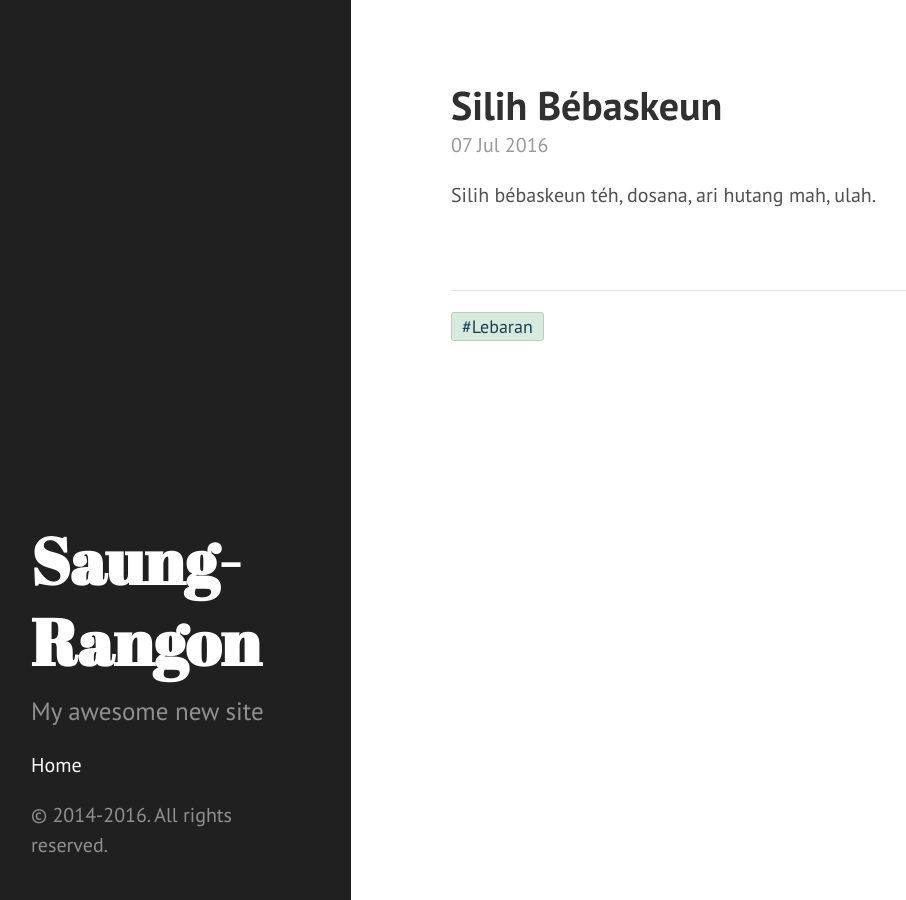
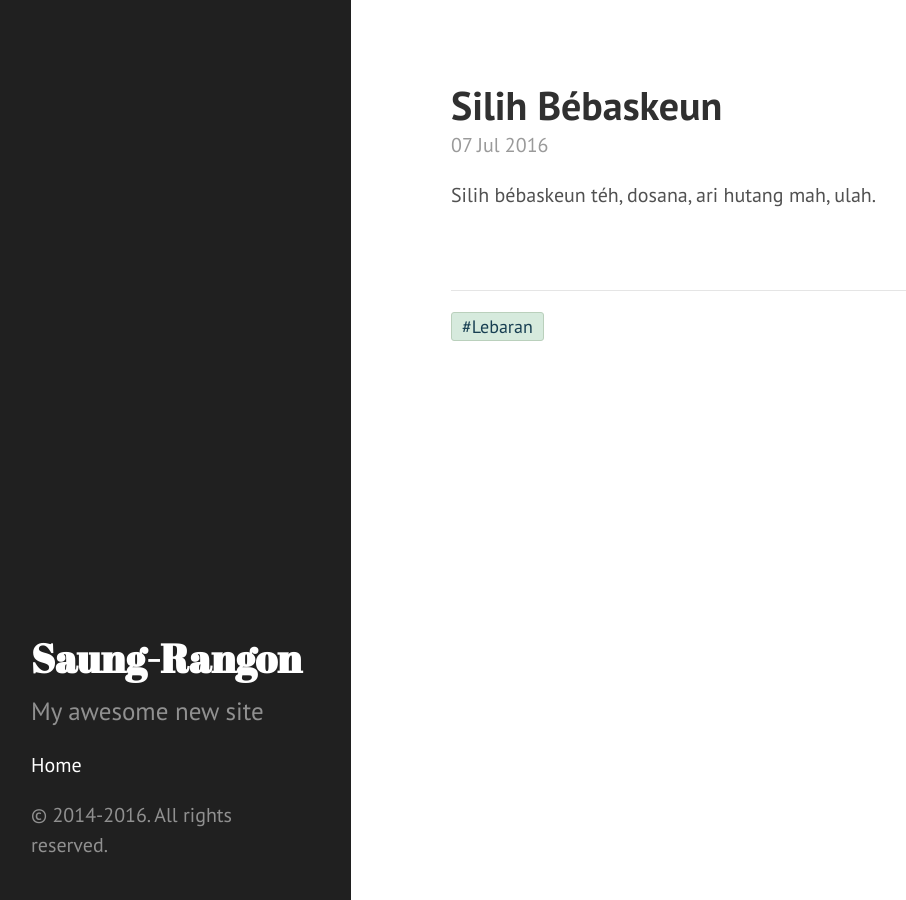
Before and after one commit to saung-rangon/saung-rangon.github.io, a Jekyll site: the page built from _posts/2016-07-07-silih-bebaskeun.md, in a window 1280 px wide. Shown: the whole page, without its empty margins (9-915 px from the left). Built offline with Jekyll 4.4.1, drawn with Linux system fonts in a browser that asks for light colours.

Commit message:
Update hyde.css

```diff
--- a/public/css/hyde.css
+++ b/public/css/hyde.css
@@ -80,7 +80,6 @@ html {
   color: #fff;
   margin-top: 0;
   font-family: "Abril Fatface", serif;
-  font-size: 3.25rem;
 }
 
 /* Sidebar nav */
```
